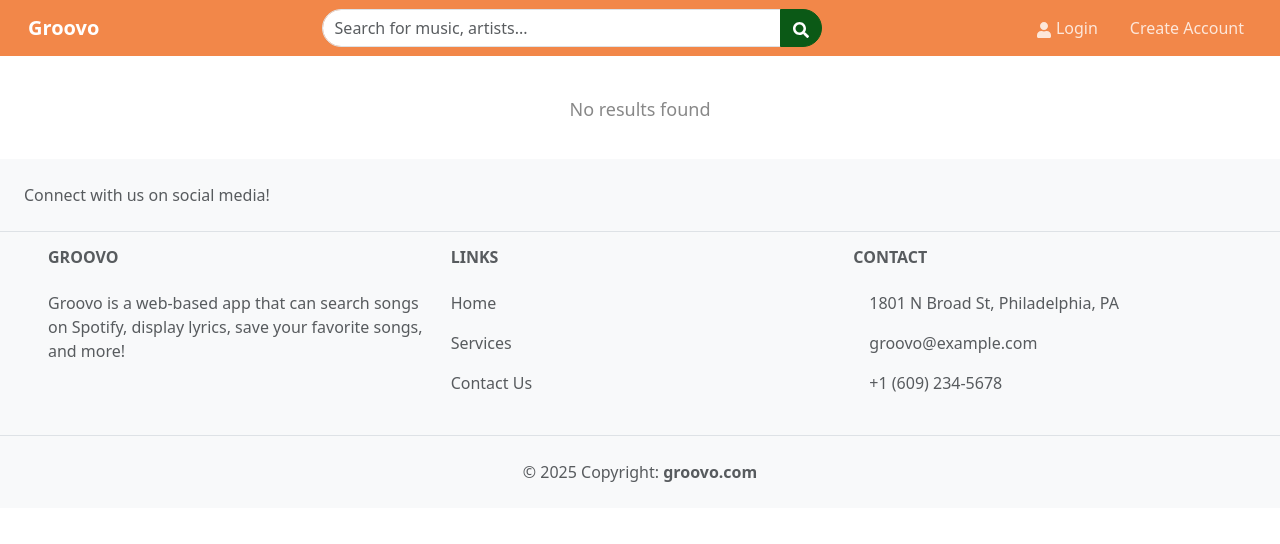
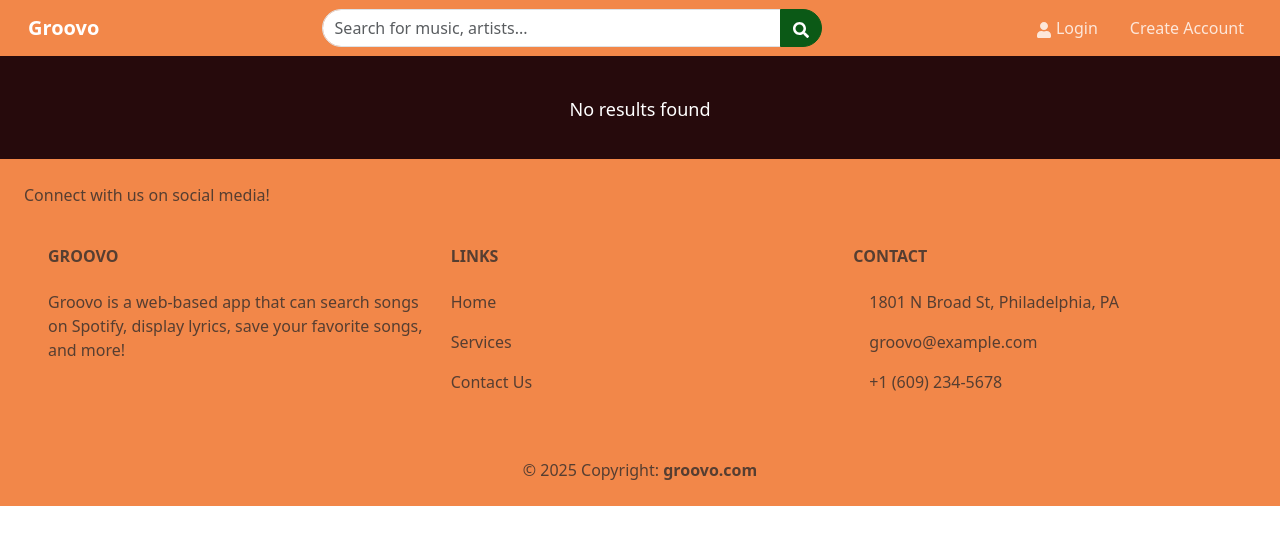
Before and after one commit to daveyloder/groovo, a React (Vite) app: page / in a window 1280 px wide. Shown: the top 544 px of the page. Built offline with nearby package versions, Linux system fonts and the light colour scheme.

Commit message:
Updated footer design

```diff
--- /dev/null
+++ b/src/components/footer/Footer.module.css
@@ -0,0 +1,11 @@
+:root {
+  --background-color: #260a0c;
+  --button-color: #0b5916;
+  --navbar-color: #f28749;
+  --card-color: #a6411c;
+  /* --primary-color: green; */
+}
+
+footer {
+  background-color: var(--navbar-color);
+}
--- a/src/components/footer/FooterCompontent.jsx
+++ b/src/components/footer/FooterCompontent.jsx
@@ -1,12 +1,13 @@
 import React from "react";
 import { Link } from "react-router-dom";
+import styles from "./Footer.module.css";
 
 function Footer() {
   return (
     <div className="w-100 bg-light text-muted mt-auto">
       <footer className="site-footer text-center text-lg-start w-100">
         {/* Section: Social Media  */}
-        <section className="d-flex justify-content-center justify-content-lg-between p-4 border-bottom">
+        <section className="d-flex justify-content-center justify-content-lg-between p-4">
           <div className="me-5 d-none d-lg-block">
             <span>Connect with us on social media!</span>
           </div>
@@ -75,7 +76,10 @@ function Footer() {
           </div>
         </section>
 
-        <div className="text-center p-4 bg-light border-top">
+        <div
+          className="text-center p-4  "
+          style={{ backgroundColor: "#f28749" }}
+        >
           &copy; {new Date().getFullYear()} Copyright:{" "}
           <a href="/" className="text-reset fw-bold text-decoration-none">
             groovo.com
--- a/src/components/results/Results.module.css
+++ b/src/components/results/Results.module.css
@@ -1,4 +1,13 @@
+:root {
+  --background-color: #260a0c;
+  --button-color: #0b5916;
+  --navbar-color: #f28749;
+  --card-color: #a6411c;
+  /* --primary-color: green; */
+}
+
 .resultsContainer {
+  background-color: var(--background-color);
   display: flex;
   flex-wrap: wrap;
   justify-content: center;
@@ -42,7 +51,7 @@
 
 .noResults {
   font-size: 18px;
-  color: #888;
+  color: #fff;
   text-align: center;
   width: 100%;
   margin-top: 20px;
```
